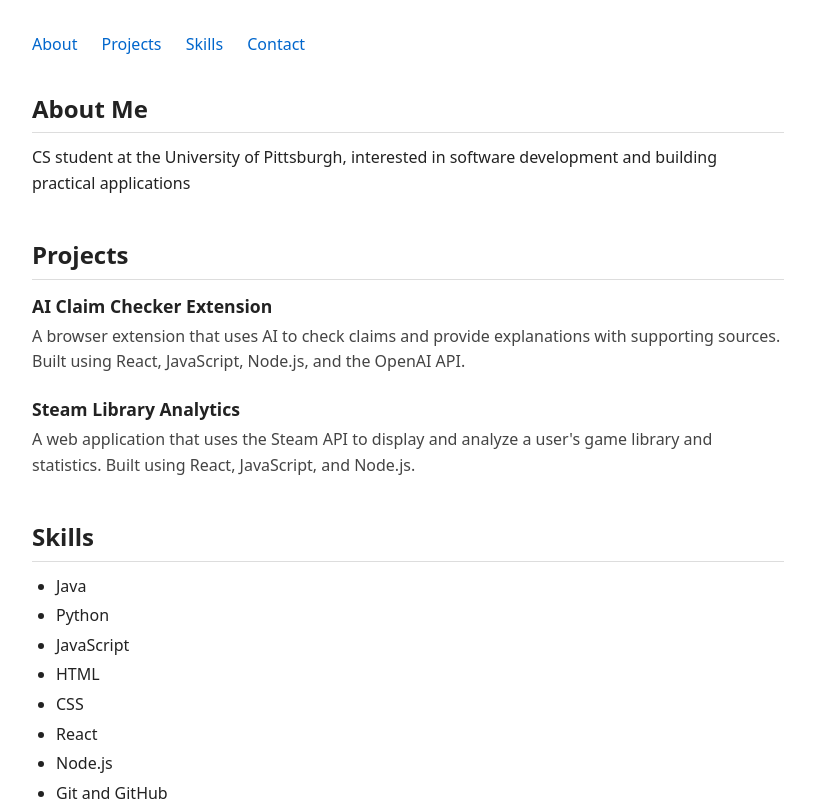
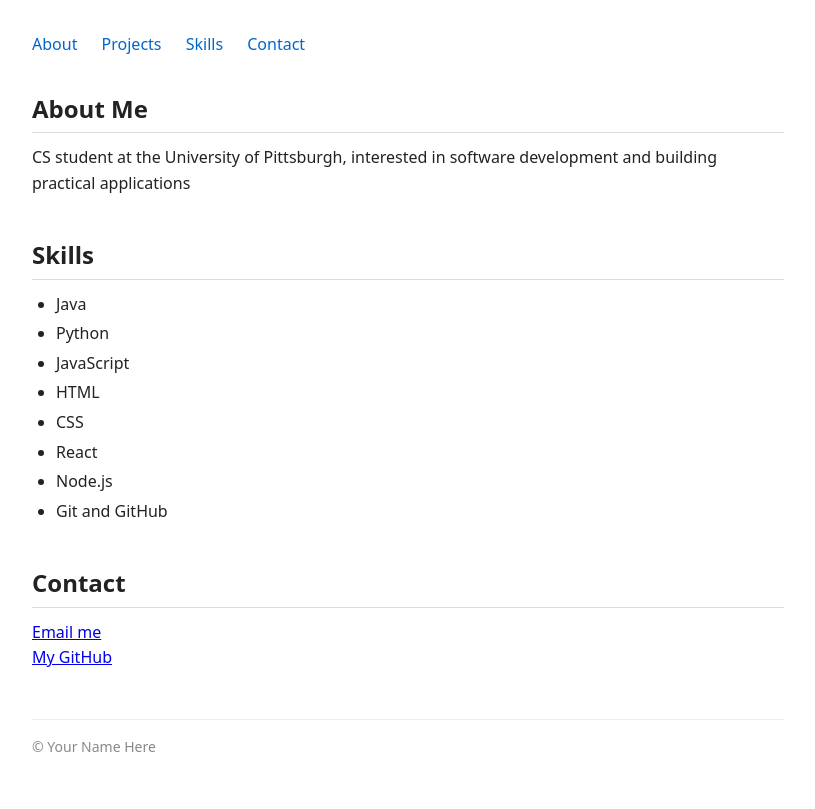
Before and after one commit to siddh1709/portfolio, a plain HTML site: page index.html in a window 1280 px wide. Shown: the top 809 px of the page, without its empty margins (232-1047 px from the left). Drawn offline with Linux system fonts and the light colour scheme.

Commit message:
Test pipeline with missing projects section

```diff
--- a/index.html
+++ b/index.html
@@ -27,27 +27,7 @@
     </section>
 
 
-    <section id="projects">
-        <h2>Projects</h2>
 
-        <div class="project">
-            <h3>AI Claim Checker Extension</h3>
-            <p>
-                A browser extension that uses AI to check claims and
-                provide explanations with supporting sources.
-                Built using React, JavaScript, Node.js, and the OpenAI API.
-            </p>
-        </div>
-
-        <div class="project">
-            <h3>Steam Library Analytics</h3>
-            <p>
-                A web application that uses the Steam API to display
-                and analyze a user's game library and statistics.
-                Built using React, JavaScript, and Node.js.
-            </p>
-        </div>
-    </section>
 
 
 
```
